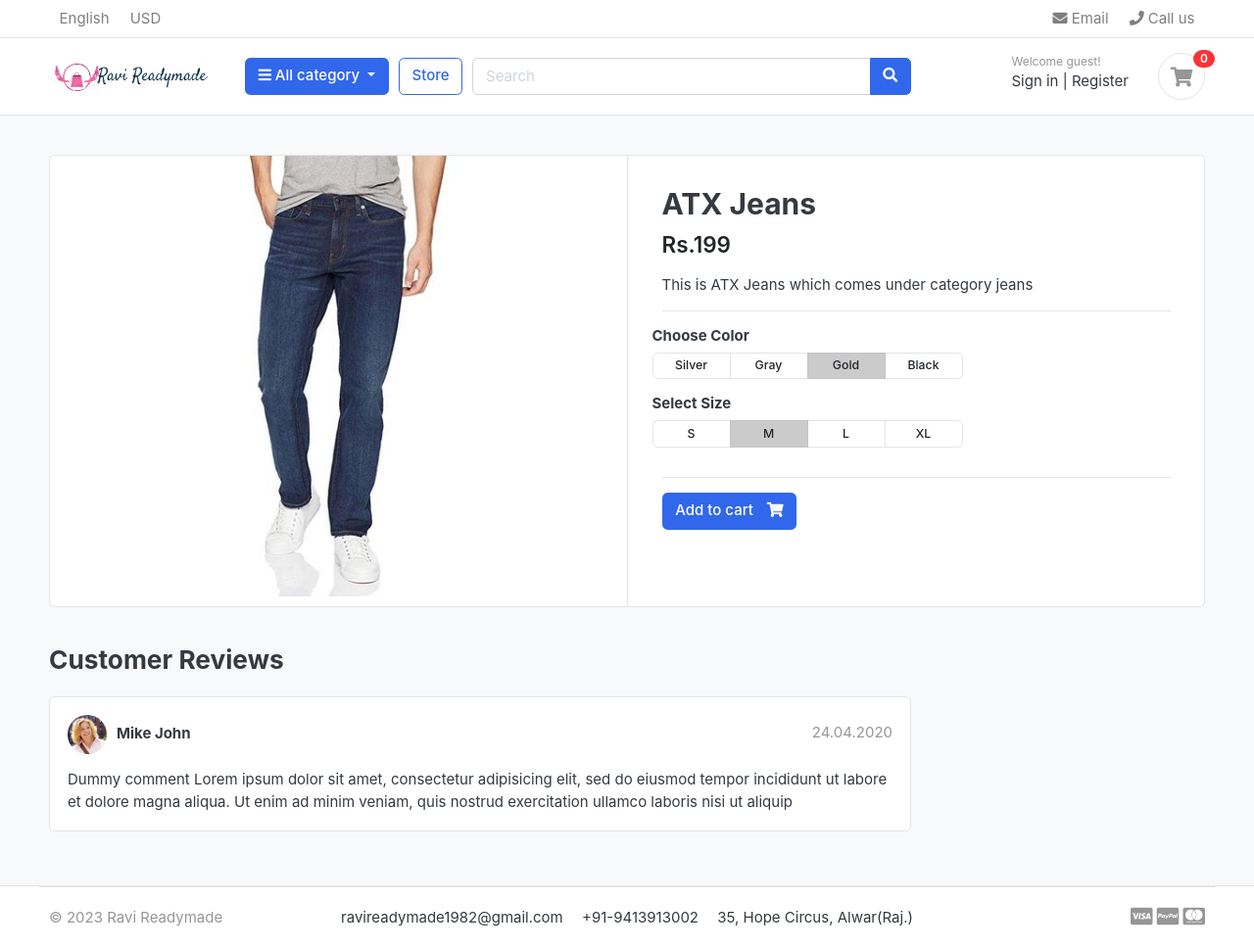
After one commit to ParvMethi/ECommerce-Django, a Django app: page /store/jeans/atx-jeans/ in a window 1280 px wide. The commit adds this page. Shown: the whole page at 98% size. Run offline with Django 4.2, Linux system fonts and the light colour scheme; data comes from the database, SQL or seed files in the repository; some libraries are stand-ins or nearby versions; some web fonts are replaced.

Commit message:
detail_of_product

```diff
--- a/store/models.py
+++ b/store/models.py
@@ -1,4 +1,5 @@
 from django.db import models
+from django.urls import reverse
 from category.models import Category
 # Create your models here.
 class Product(models.Model):
@@ -15,3 +16,6 @@ class Product(models.Model):
 
     def __str__(self) -> str:
         return self.product_name
+
+    def get_url(self):
+        return reverse('product_detail', args=[self.category.slug, self.slug])
--- a/store/urls.py
+++ b/store/urls.py
@@ -1,7 +1,9 @@
 from django.urls import path
-from store.views import store
+from store.views import store, product_detail
 
 urlpatterns = [
     path('', store, name='store'),
-    path('<slug:category_slug>/', store, name='products_by_category')
+    path('<slug:category_slug>/', store, name='products_by_category'),
+    path('<slug:category_slug>/<slug:product_slug>/', product_detail, name='product_detail')
+
 ]
--- a/store/views.py
+++ b/store/views.py
@@ -23,3 +23,14 @@ def store(request, category_slug = None):
         'product_count' :product_count
     }
     return render(request, 'store/store.html', context)
+
+
+def product_detail(request, category_slug = None, product_slug = None):
+    try:
+        single_product = Product.objects.get(category__slug = category_slug, slug = product_slug)
+    except Exception as e:
+        raise e
+    context = {
+        'single_product': single_product
+    }
+    return render(request, 'store/product_detail.html', context)
--- a/templates/includes/navbar.html
+++ b/templates/includes/navbar.html
@@ -27,7 +27,7 @@
         <div class="container">
     <div class="row align-items-center">
         <div class="col-lg-2 col-md-3 col-6">
-            <a href="./" class="brand-wrap">
+            <a href="{% url 'home' %}" class="brand-wrap">
                 <img class="logo" src="{% static 'images/logo1.png' %}">
             </a> <!-- brand-wrap.// -->
         </div>
--- /dev/null
+++ b/templates/store/product_detail.html
@@ -0,0 +1,116 @@
+{% extends 'base.html' %}
+{% load static %}
+{% block content %}
+
+<section class="section-content padding-y bg">
+    <div class="container">
+
+    <!-- ============================ COMPONENT 1 ================================= -->
+    <div class="card">
+        <div class="row no-gutters">
+            <aside class="col-md-6">
+    <article class="gallery-wrap">
+        <div class="img-big-wrap">
+           <a href="#"><img src='{{ single_product.images.url }}'></a>
+        </div> <!-- img-big-wrap.// -->
+
+    </article> <!-- gallery-wrap .end// -->
+            </aside>
+            <main class="col-md-6 border-left">
+    <article class="content-body">
+
+    <h2 class="title">{{single_product.product_name}}</h2>
+
+    <div class="mb-3">
+        <var class="price h4">Rs.{{single_product.price}}</var>
+    </div>
+
+    <p>{{single_product.description}}</p>
+
+
+    <hr>
+        <div class="row">
+            <div class="item-option-select">
+                <h6>Choose Color</h6>
+                <div class="btn-group btn-group-sm btn-group-toggle" data-toggle="buttons">
+                  <label class="btn btn-light">
+                    <input type="radio" name="radio_color"> Silver
+                  </label>
+                  <label class="btn btn-light">
+                    <input type="radio" name="radio_color" > Gray
+                  </label>
+                  <label class="btn btn-light active">
+                    <input type="radio" name="radio_color checked"> Gold
+                  </label>
+                  <label class="btn btn-light">
+                    <input type="radio" name="radio_color"> Black
+                  </label>
+                </div>
+            </div>
+        </div> <!-- row.// -->
+        <div class="row">
+            <div class="item-option-select">
+                <h6>Select Size</h6>
+                <div class="btn-group btn-group-sm btn-group-toggle" data-toggle="buttons">
+                  <label class="btn btn-light">
+                    <input type="radio" name="radio_color"> S
+                  </label>
+                  <label class="btn btn-light active">
+                    <input type="radio" name="radio_color" checked> M
+                  </label>
+                  <label class="btn btn-light">
+                    <input type="radio" name="radio_color"> L
+                  </label>
+                  <label class="btn btn-light">
+                    <input type="radio" name="radio_color"> XL
+                  </label>
+                </div>
+            </div>
+        </div> <!-- row.// -->
+        <hr>
+        <a href="./product-detail.html" class="btn  btn-primary"> <span class="text">Add to cart</span> <i class="fas fa-shopping-cart"></i>  </a>
+    </article> <!-- product-info-aside .// -->
+            </main> <!-- col.// -->
+        </div> <!-- row.// -->
+    </div> <!-- card.// -->
+    <!-- ============================ COMPONENT 1 END .// ================================= -->
+
+    <br>
+
+    <div class="row">
+                <div class="col-md-9">
+
+        <header class="section-heading">
+            <h3>Customer Reviews </h3>
+
+        </header>
+
+        <article class="box mb-3">
+            <div class="icontext w-100">
+                <img src="{% static 'images/avatars/avatar1.jpg' %}" class="img-xs icon rounded-circle">
+                <div class="text">
+                    <span class="date text-muted float-md-right">24.04.2020 </span>
+                    <h6 class="mb-1">Mike John </h6>
+
+                </div>
+            </div> <!-- icontext.// -->
+            <div class="mt-3">
+                <p>
+                    Dummy comment Lorem ipsum dolor sit amet, consectetur adipisicing elit, sed do eiusmod
+                    tempor incididunt ut labore et dolore magna aliqua. Ut enim ad minim veniam,
+                    quis nostrud exercitation ullamco laboris nisi ut aliquip
+                </p>
+            </div>
+        </article>
+
+
+
+        </div> <!-- col.// -->
+    </div> <!-- row.// -->
+
+
+    </div> <!-- container .//  -->
+    </section>
+    <!-- ========================= SECTION CONTENT END// ========================= -->
+
+{% endblock %}
--- a/templates/store/store.html
+++ b/templates/store/store.html
@@ -130,12 +130,12 @@
             <figure class="card card-product-grid">
                 <div class="img-wrap">
 
-                    <img src="{{product.images.url}}">
+                    <a href="{{ product.get_url }}"><img src="{{product.images.url}}"></a>
 
                 </div> <!-- img-wrap.// -->
                 <figcaption class="info-wrap">
                     <div class="fix-height">
-                        <a href="./product-detail.html" class="title">{{product.product_name}}</a>
+                        <a href="{{product.get_url}}" class="title">{{product.product_name}}</a>
                         <div class="price-wrap mt-2">
                             <span class="price">Rs.{{product.price}}</span>
                         </div> <!-- price-wrap.// -->
```
Also changed, not shown: templates/home.html (+4 -4 lines), raviReadymade/static/images/banners/cover.jpg (added), static/images/banners/cover.jpg (added).
